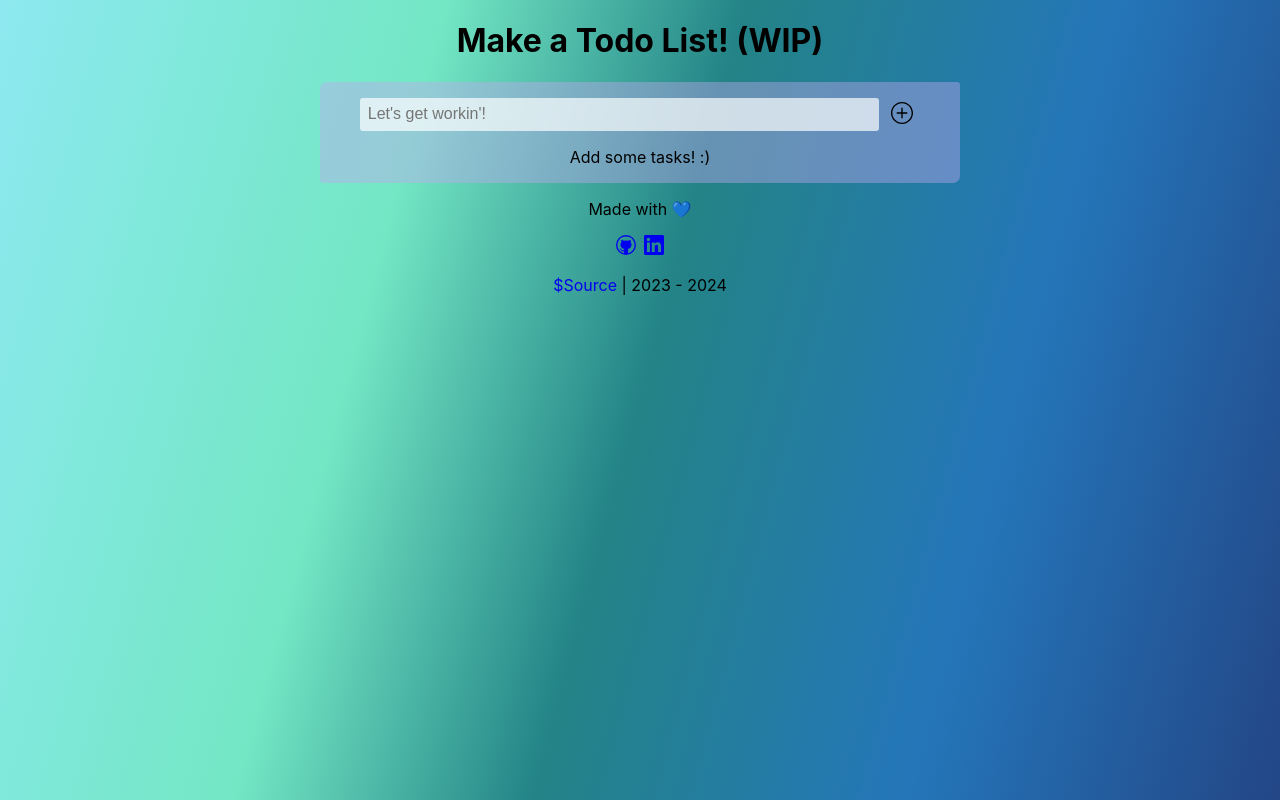
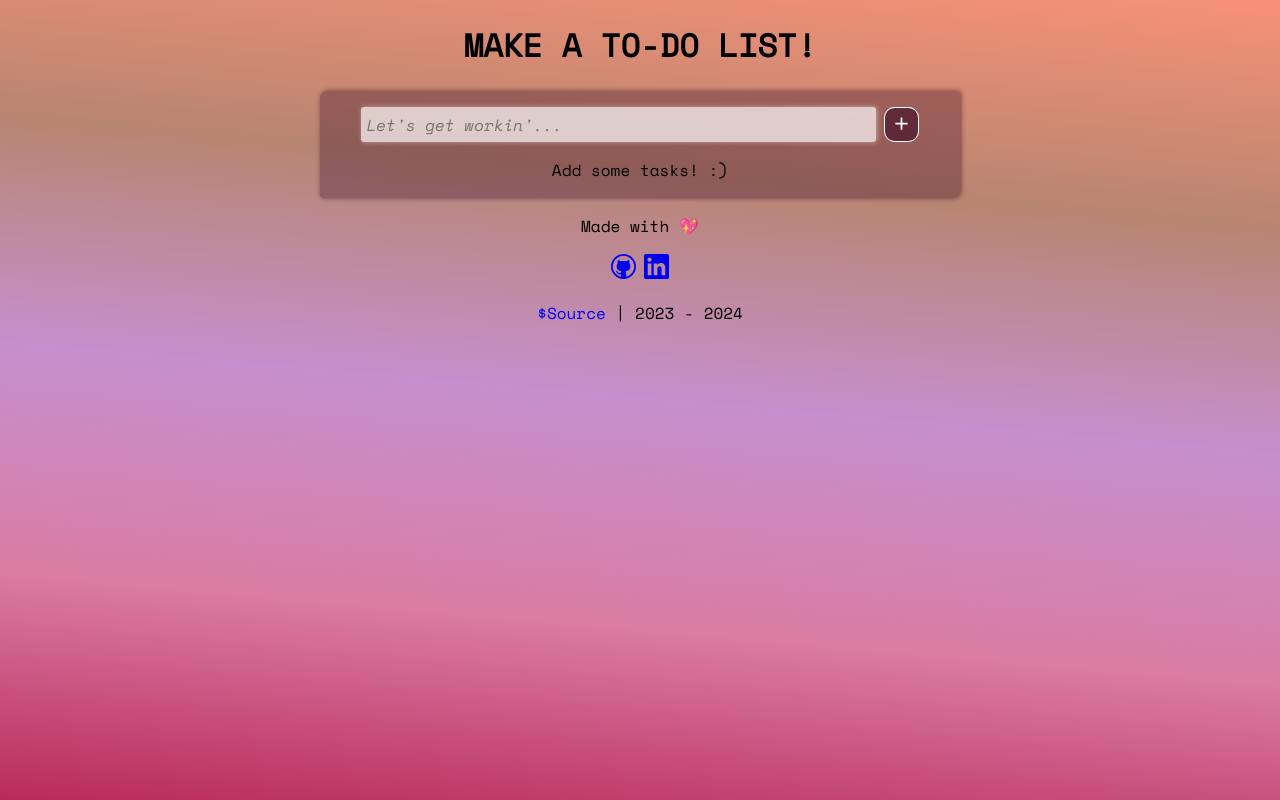
Before and after one commit to adelicia-js/todo-cra, a React (Create React App) app: page / in a window 1280 px wide. Built offline with nearby package versions, Linux system fonts and the light colour scheme.

Commit message:
added lot of styles, hopefully nothing is broken :)

```diff
--- a/src/App.css
+++ b/src/App.css
@@ -1,21 +1,37 @@
+@import url('https://fonts.googleapis.com/css2?family=Space+Mono:ital@0;1&display=swap');
+
 *,::before, ::after {
   box-sizing: border-box;
 }
 
 body {
+  font-family: monospace;
+  font-family: 'Space Mono', monospace;
   margin: 0;
+  /* background: linear-gradient(
+    185deg,
+    #f7ee77 0%,
+    #f1e757 25%,
+    #ece03a 50%,
+    #4aebe3 75%,
+    #00c241 100%
+  ); */
   background: linear-gradient(
-    105deg,
-    #8de9f0 0%,
-    #73e7c4 30%,
-    #238386 50%,
-    #2476b9 75%,
-    #234686 100%
+    185deg,
+    #f79177 0%,
+    #b88571 25%,
+    #c68fce 50%,
+    #da7ca3 75%,
+    #b92a59 100%
   );
   background-repeat: no-repeat;
   background-size: cover;
   background-attachment: fixed;
   overflow-x: hidden;
+}
+
+h1 {
+  text-transform: uppercase;
 }
 
 .App {
@@ -30,30 +46,41 @@ body {
   border-radius: 7px 3px;
   width: clamp(30vw, 120vw, 50vw);
   margin: 0 auto;
-  background: #c1a9ee6c;
+  background: #31012150;
+  box-shadow: 1px 0.1px 5px #31012194;
 }
 
 .input-wrapper {
   display: flex;
   justify-content: center;
-  gap: 0.3rem;
-  padding: 1rem;
+  gap: 0.5rem;
+  padding: 1rem 0.5rem;
 }
 
 .input-wrapper input {
+  font-family: 'Space Mono', monospace;
+  font-style: italic;
   border: 1px solid transparent;
   border-radius: 3px;
   /* width: 20vw; */
   width: calc(clamp(30vw, 120vw, 50vw) - 20%);
-  padding: 0.4rem;
   background: #ffffffb0;
   font-size: clamp(0.5rem, 2rem, 1rem);
+  padding: 0.3rem;
+  box-shadow: 1px 0.1px 5px #ffffff71;
+}
+
+
+.input-wrapper input:focus {
+  outline: 1px solid #310121;
+  box-shadow: 1px 0.1px 5px #310121a1;
 }
 
 .add-button {
-  border: 1px solid transparent;
-  border-radius: 3px;
-  background: transparent;
+  border: 1px solid white;
+  border-radius: 30%;
+  background: #3101218e;
+  color: white;
 }
 
 .input-list {
@@ -72,6 +99,7 @@ body {
   flex-direction: row;
   text-align: center;
   width: calc(clamp(30vw, 120vw, 50vw) - 45%);
+  gap: 0.5rem;
   border-radius: 7px 7px;
   margin: 0 auto;
   padding: 0.3rem 0.5rem;
@@ -80,17 +108,27 @@ body {
 .todo-list li {
   list-style-type: none;
   width: calc(clamp(30vw, 120vw, 50vw) - 45%);
-  border-radius: 3px;
+  border-radius: 5px;
   font-size: clamp(0.3rem, 2rem, 1rem);
-  background: #deecaca1;
-  border: 1px solid rgba(0, 0, 0, 0.336);
+  background: #3101218e;
+  color:white;
+  border: 1px solid white;
   padding: 0.3rem 0;
 }
 
 .delete-button {
-  border: 1px solid transparent;
-  background: transparent;
+  border: 1px solid white;
+  border-radius: 30%;
+  background: #3101218e;
+  color: white;
   font-size: clamp(0.1rem, 1rem, 0.7rem);
+  padding: 0.5rem;
+}
+
+.delete-button:hover,.add-button:hover {
+  background: #ffffffa2;
+  color: #310121;
+  border: 1px solid #310121;
 }
 
 .socials {
@@ -105,7 +143,8 @@ body {
 }
 
 .socials a:hover {
-  color:#8de9f0;
+  color: #770f18;
+  filter: drop-shadow(0 0 0.15rem #ffffff);
 }
 
 .source:visited {
@@ -117,7 +156,9 @@ body {
 }
 
 .source:hover {
-  color:#8de9f0;
+  color: #770f37;
+  text-decoration: underline;
+  text-underline-position: under;
 }
 
 /* Mobile */
@@ -129,7 +170,7 @@ body {
   }
 
   .input-wrapper {
-    width: 90vw;
+    width: 85vw;
   }
 
   .input-wrapper input {
@@ -144,6 +185,15 @@ body {
   .todo li {
     width: 50vw;
   }
+}
 
+@media screen and (min-width:300px) and (max-width:450px){
+  .todo li {
+    width: 67vw;
+  }
 
+  .delete-button {
+    padding-right: 0.3rem;
+    padding-left: 0.3rem;
+  }
 }
--- a/src/App.js
+++ b/src/App.js
@@ -39,7 +39,7 @@ function App() {
 
   return (
     <div className="App">
-      <h1>Make a Todo List! (WIP)</h1>
+      <h1>Make a To-Do List!</h1>
       <div className="Content">
         <TodoInput todo={todo} setTodo={setTodo} addTodo={addTodo} />
         <TodoList todoList={todos} removeTodo={deleteTodo} />
--- a/src/Footer.js
+++ b/src/Footer.js
@@ -6,11 +6,11 @@ const Footer = () => {
   return (
     <>
         <p className="love">
-        Made with 💙
+        Made with 💖
         </p>
         <p className="socials">
-          <a href="https://github.com/adelicia-js" rel="noreferrer" target="_blank"><VscGithub size={20}/></a>
-          <a href="https://www.linkedin.com/in/adelicia/" rel="noreferrer" target="_blank"><SiLinkedin size={20}/></a>
+          <a href="https://github.com/adelicia-js" rel="noreferrer" target="_blank"><VscGithub size={25}/></a>
+          <a href="https://www.linkedin.com/in/adelicia/" rel="noreferrer" target="_blank"><SiLinkedin size={25}/></a>
         </p>
         <p>
             <a href="https://github.com/adelicia-js/todo-cra" rel="noreferrer" target="_blank" className="source"><span>$Source</span></a> | 2023 - 2024
--- a/src/TodoInput.js
+++ b/src/TodoInput.js
@@ -1,4 +1,4 @@
-import { SlPlus } from "react-icons/sl";
+import { MdAdd } from "react-icons/md";
 const TodoInput = ({ todo, setTodo, addTodo }) => {
   return (
     <div className="input-wrapper">
@@ -6,13 +6,13 @@ const TodoInput = ({ todo, setTodo, addTodo }) => {
         type="text"
         name="todo"
         value={todo}
-        placeholder="Let's get workin'!"
+        placeholder="Let's get workin'..."
         onChange={(e) => {
           setTodo(e.target.value);
         }}
       ></input>
-      <button className="add-button" onClick={addTodo}>
-        <SlPlus size={22}/>
+      <button className="add-button" id="urmom" onClick={addTodo}>
+        <MdAdd size={21}/>
       </button>
     </div>
   );
--- a/src/TodoList.js
+++ b/src/TodoList.js
@@ -8,7 +8,8 @@ const TodoList = ({ todoList, removeTodo }) => {
             <div className="todo">
               <li key={index}>{entry}</li>
               <button className="delete-button" onClick={()=>{removeTodo(entry)}}>
-                <SlTrash size={20}/>
+                <SlTrash size={18}/>
+
               </button>
             </div>
           ))}
```
Also changed, not shown: 1 other file (tests, documents, lock files or other folders).
